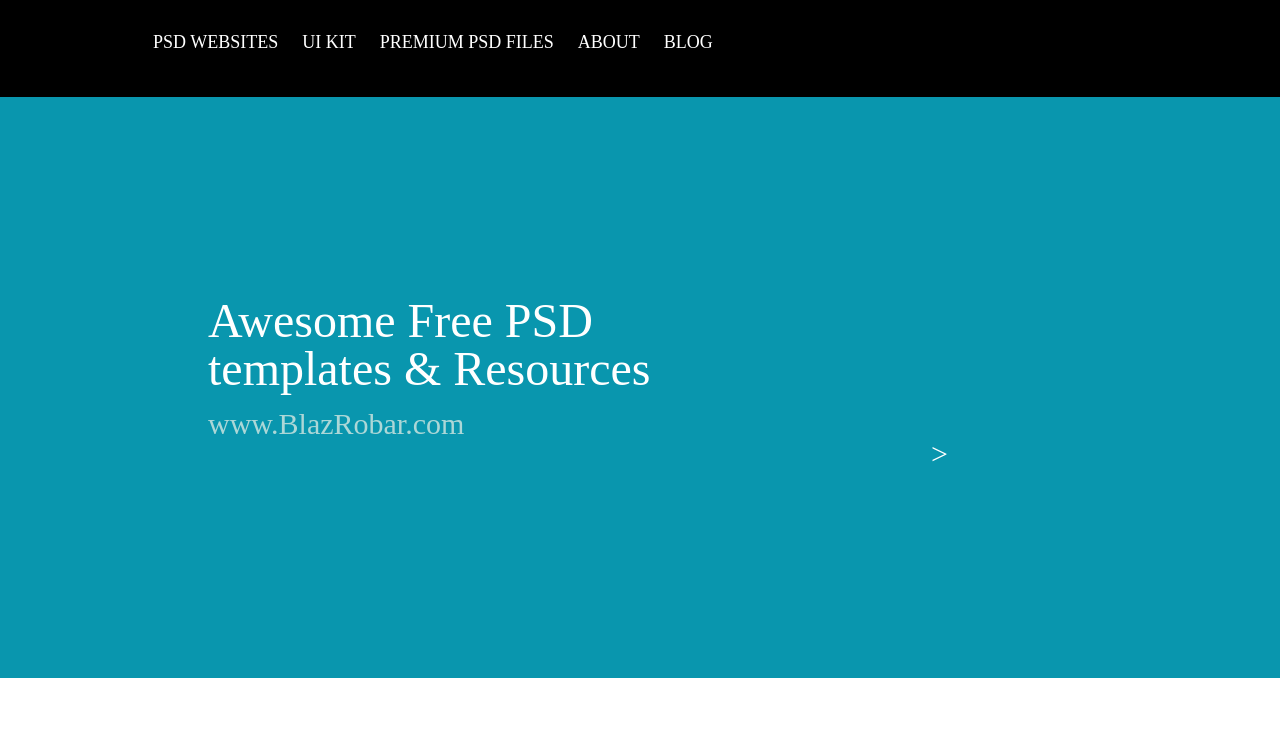
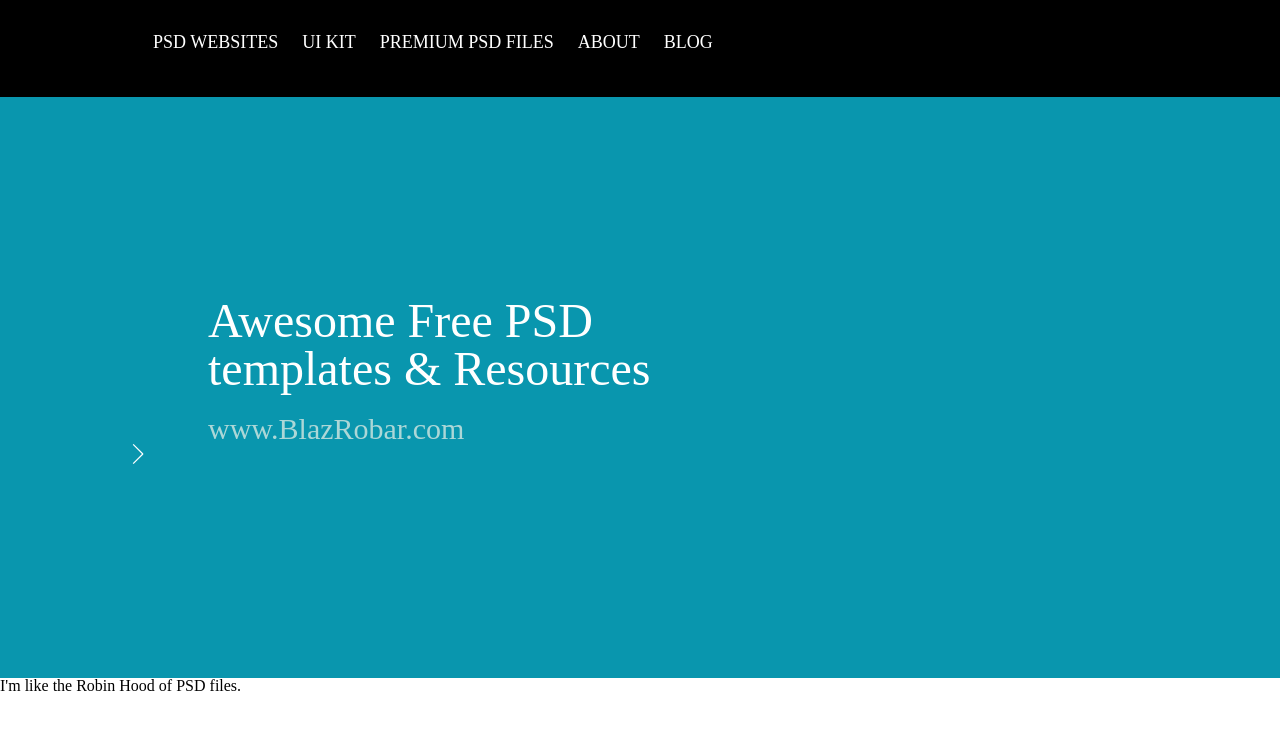
Before and after one commit to grischenko-v/responsivelanding, a website: page app/index.html in a window 1280 px wide. Drawn offline with Linux system fonts and the light colour scheme.

Commit message:
add svg arrow

```diff
--- a/app/index.html
+++ b/app/index.html
@@ -25,20 +25,29 @@
 </header>
 <section class = "first ">
   <div class="header-text">
-  <div class="container">
+    <div class="container">
      <div class="text-wrapper">
       <h1>Awesome Free PSD templates & Resources</h1>
       </div>
       <div class="link-wrapper">
-        <h3>www.BlazRobar.com</h3>
-        <div class="arrow"> > </div>
-      </div>
-    </div>
+        <h3>www.BlazRobar.com</h3> </div>
+
+    <svg xmlns="http://www.w3.org/2000/svg" xmlns:xlink="http://www.w3.org/1999/ xlink" version="1.1" id="Capa_1" x="0px" y="0px" viewBox="0 0 35.414 35.414" style="enable-background:new 0 0 35.414 35.414;" xml:space="preserve">
+     <g>
+      <g>
+      <polygon points="27.051,17 9.905,0 8.417,1.414 24.674,17.707 8.363,34 9.914,35.414 27.051,18.414   " fill="#FFFFFF"/>
+      </g>
+     </g>
+ </svg>
+
+     </div>
   </div>
 </section>
+<section class = second>
+  <div>I'm like the Robin Hood of PSD files.</div>
+    <div class="arrow pink"></div>
 
-</div>
-
+</section>
 
 
 </body>
--- a/app/scss/_first-section.scss
+++ b/app/scss/_first-section.scss
@@ -3,6 +3,12 @@
       box-sizing:border-box;
       background-color: rgb(9, 150, 174);
 
+       svg{
+       	 width:20px;
+       	 height:20px;
+       	 float: left;
+       	 display: block;
+       }
 
        min-height: 700px;
 
@@ -16,6 +22,16 @@
        	 	height: 39px;
        	 	margin-left: 30px;
        	 }
+       	 .link-wrapper{
+       	 	color:rgb(172, 215, 215);
+       	 	width: 200px;
+       	 	display: block;
+       	 	margin-top: 5px;
+       	 	margin-left: 30px;
+            font-size: 12px;
+
+       	 }
+
        }
        @include respond-to($phone-big){
          min-height: 354px;
@@ -27,6 +43,16 @@
        	 	height: 77px;
        	 	margin-left: 53px;
        	 }
+       	 .link-wrapper{
+       	 	color:rgb(172, 215, 215);
+       	 	width: 1000px;
+       	 	display: block;
+       	 	margin-top: 10px;
+       	 	margin-left: 50px;
+            font-size: 20px;
+
+       	 }
+
        }
        @include respond-to($tablet-portrait){
          min-height: 553px;
@@ -37,6 +63,15 @@
        	 	width: 440px;
        	 	height: 47px;
        	 	margin-left: 73px;
+       	 }
+       	 .link-wrapper{
+       	 	color:rgb(172, 215, 215);
+       	 	width: 1000px;
+       	 	display: block;
+       	 	margin-top: 65px;
+       	 	margin-left: 80px;
+            font-size: 30px;
+
        	 }
        }
        @include respond-to($large-desktop){
@@ -52,17 +87,13 @@
        	 .link-wrapper{
        	 	color:rgb(172, 215, 215);
        	 	width: 1000px;
-       	 	display: inline-block;
-       	 	margin-top: 60px;
+       	 	display: block;
+       	 	margin-top: 65px;
        	 	margin-left: 80px;
             font-size: 30px;
-       	 	.arrow{
-       	 		float: right;
-       	 		margin-right: 260px;
-       	 		display: block;
-       	 		color: white;
-       	 	}
+
        	 }
+
        }
    }
 
```
Also changed, not shown: app/css/main.css.
